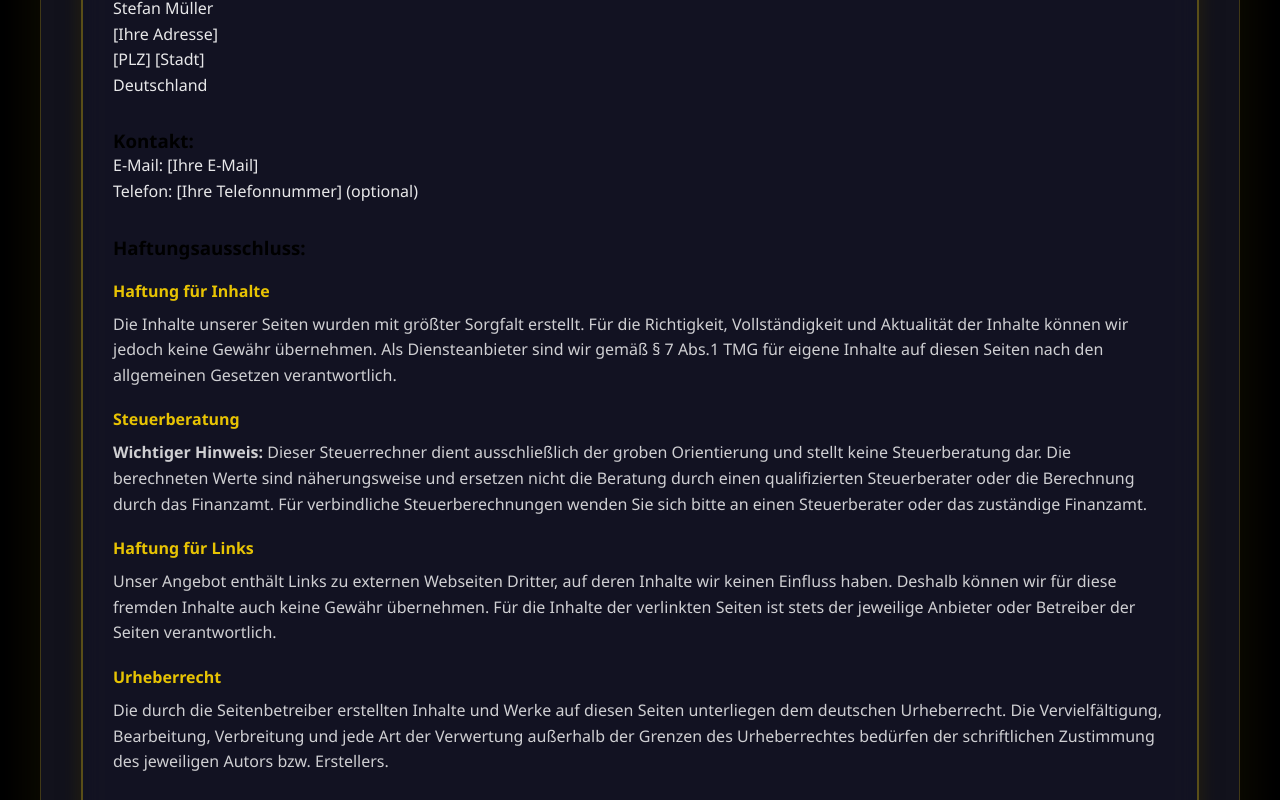
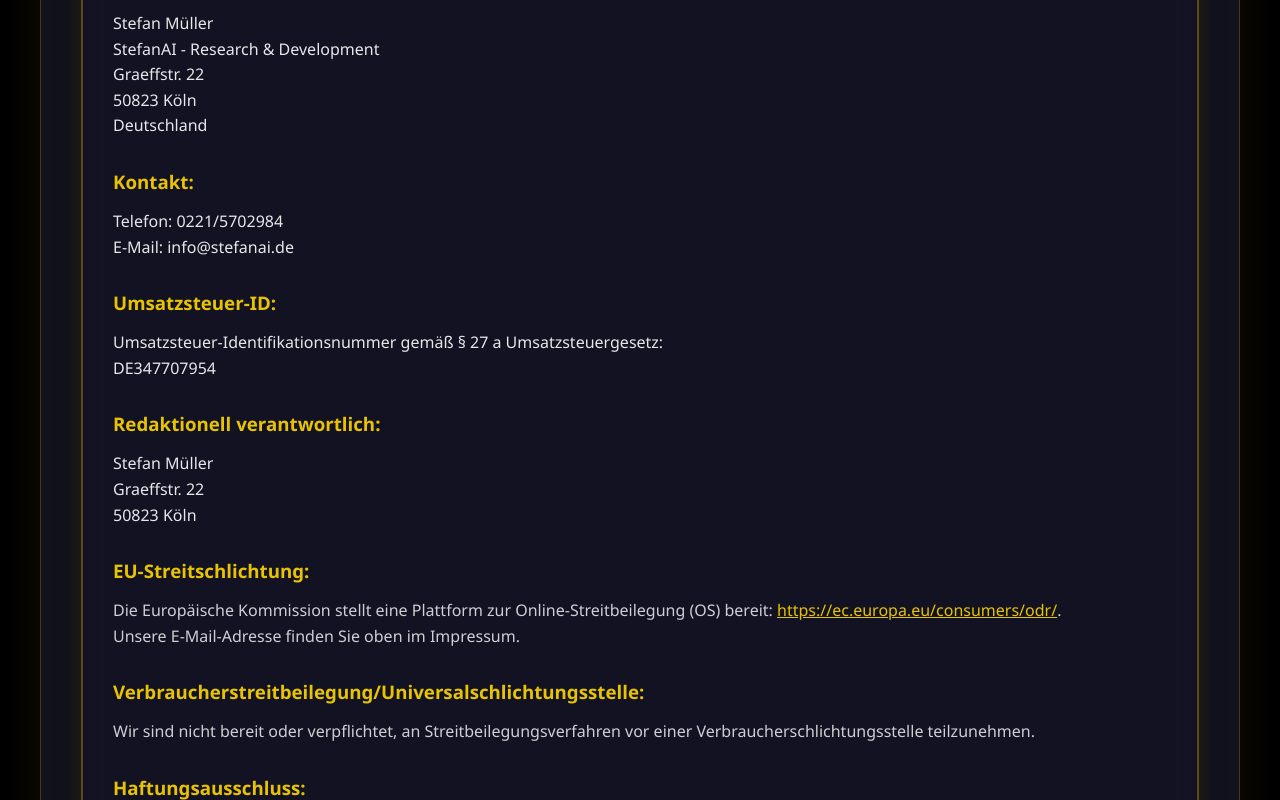
Before and after one commit to StefanMuellerAI/was-letzte-steuer, a Next.js app: page /impressum in a window 1280 px wide. Shown: the part 360-1160 px from the top of the page. Built offline with nearby package versions, Linux system fonts and the light colour scheme.

Commit message:
Complete Impressum with real data, fix text colors, add Gewerbesteuer info

```diff
--- a/app/impressum/page.tsx
+++ b/app/impressum/page.tsx
@@ -13,25 +13,58 @@
           <h2>Angaben gemäß § 5 TMG</h2>
 
           <div style={{marginBottom: '30px'}}>
-            <h3>Verantwortlich für den Inhalt:</h3>
+            <h3 style={{color: 'rgba(255, 215, 0, 0.9)', marginBottom: '15px'}}>Verantwortlich für den Inhalt:</h3>
             <p style={{color: 'rgba(255, 255, 255, 0.9)', lineHeight: '1.6', marginBottom: '20px'}}>
               Stefan Müller<br/>
-              [Ihre Adresse]<br/>
-              [PLZ] [Stadt]<br/>
+              StefanAI - Research & Development<br/>
+              Graeffstr. 22<br/>
+              50823 Köln<br/>
               Deutschland
             </p>
           </div>
 
           <div style={{marginBottom: '30px'}}>
-            <h3>Kontakt:</h3>
+            <h3 style={{color: 'rgba(255, 215, 0, 0.9)', marginBottom: '15px'}}>Kontakt:</h3>
             <p style={{color: 'rgba(255, 255, 255, 0.9)', lineHeight: '1.6', marginBottom: '20px'}}>
-              E-Mail: [Ihre E-Mail]<br/>
-              Telefon: [Ihre Telefonnummer] (optional)
+              Telefon: 0221/5702984<br/>
+              E-Mail: info@stefanai.de
             </p>
           </div>
 
           <div style={{marginBottom: '30px'}}>
-            <h3>Haftungsausschluss:</h3>
+            <h3 style={{color: 'rgba(255, 215, 0, 0.9)', marginBottom: '15px'}}>Umsatzsteuer-ID:</h3>
+            <p style={{color: 'rgba(255, 255, 255, 0.9)', lineHeight: '1.6', marginBottom: '20px'}}>
+              Umsatzsteuer-Identifikationsnummer gemäß § 27 a Umsatzsteuergesetz:<br/>
+              DE347707954
+            </p>
+          </div>
+
+          <div style={{marginBottom: '30px'}}>
+            <h3 style={{color: 'rgba(255, 215, 0, 0.9)', marginBottom: '15px'}}>Redaktionell verantwortlich:</h3>
+            <p style={{color: 'rgba(255, 255, 255, 0.9)', lineHeight: '1.6', marginBottom: '20px'}}>
+              Stefan Müller<br/>
+              Graeffstr. 22<br/>
+              50823 Köln
+            </p>
+          </div>
+
+          <div style={{marginBottom: '30px'}}>
+            <h3 style={{color: 'rgba(255, 215, 0, 0.9)', marginBottom: '15px'}}>EU-Streitschlichtung:</h3>
+            <p style={{color: 'rgba(255, 255, 255, 0.8)', lineHeight: '1.6', marginBottom: '15px'}}>
+              Die Europäische Kommission stellt eine Plattform zur Online-Streitbeilegung (OS) bereit: <a href="https://ec.europa.eu/consumers/odr/" style={{color: 'rgba(255, 215, 0, 0.9)', textDecoration: 'underline'}} target="_blank" rel="noopener noreferrer">https://ec.europa.eu/consumers/odr/</a>.<br/>
+              Unsere E-Mail-Adresse finden Sie oben im Impressum.
+            </p>
+          </div>
+
+          <div style={{marginBottom: '30px'}}>
+            <h3 style={{color: 'rgba(255, 215, 0, 0.9)', marginBottom: '15px'}}>Verbraucherstreitbeilegung/Universalschlichtungsstelle:</h3>
+            <p style={{color: 'rgba(255, 255, 255, 0.8)', lineHeight: '1.6', marginBottom: '15px'}}>
+              Wir sind nicht bereit oder verpflichtet, an Streitbeilegungsverfahren vor einer Verbraucherschlichtungsstelle teilzunehmen.
+            </p>
+          </div>
+
+          <div style={{marginBottom: '30px'}}>
+            <h3 style={{color: 'rgba(255, 215, 0, 0.9)', marginBottom: '15px'}}>Haftungsausschluss:</h3>
 
             <h4 style={{color: 'rgba(255, 215, 0, 0.9)', marginTop: '20px', marginBottom: '10px'}}>Haftung für Inhalte</h4>
             <p style={{color: 'rgba(255, 255, 255, 0.8)', lineHeight: '1.6', marginBottom: '15px'}}>
--- a/app/page.tsx
+++ b/app/page.tsx
@@ -533,6 +533,7 @@
           <ul className="info-list">
             <li>Die Einkommensteuerformel bildet die aktuellen Steuertabellen ab (§32a EStG). Für 2025: GFB 12.096€, für 2026: GFB 12.348€ mit 2% Eckwerte-Verschiebung. Bei Ehegattensplitting wird die Splittingtabelle via 2×ESt(zvE/2) verwendet.</li>
             <li>Die Gewerbesteuer nutzt den Freibetrag von 24.500 € und eine Messzahl von 3,5 % (§11 GewStG). Der Hebesatz ist je Kommune wählbar (Köln: 475 %).</li>
+            <li>Die Gewerbesteuer wird nach §35 EStG auf die Einkommensteuer angerechnet (maximal das 4-fache des Steuermessbetrags). Dies reduziert die tatsächliche Steuerbelastung erheblich.</li>
             <li>Automatische Jahreserkennung: Das Steuerjahr wird aus dem Stichtag ermittelt und die entsprechenden Steuerparameter verwendet.</li>
             <li>Vereinfachungen: Keine Sonderausgabenpauschalen, keine Kinder-/Kirchensteuer, keine Verlustvorträge, keine gewerbesteuerlichen Hinzurechnungen/Kürzungen.</li>
             <li>Die Anzahl der Monate für KV/PV-Beiträge wird automatisch basierend auf dem Stichtag ermittelt.</li>
```
Also changed, not shown: app/datenschutz/page.tsx (+4 -4 lines).
